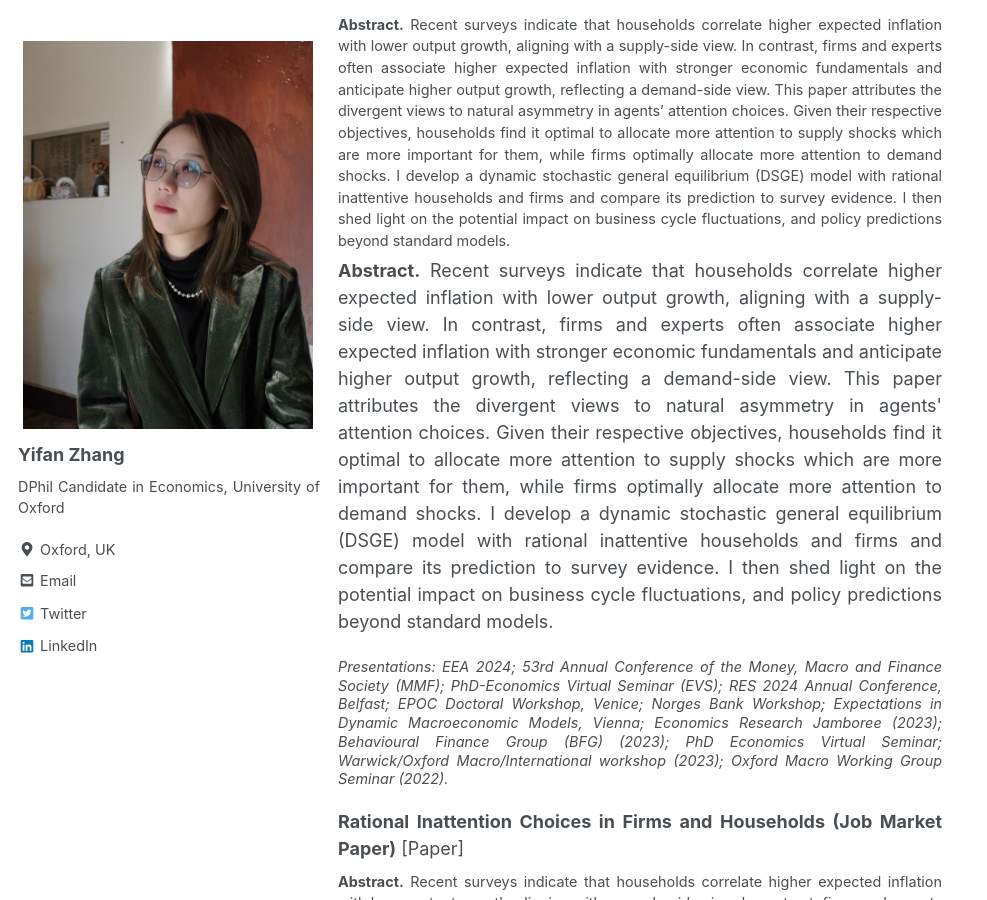
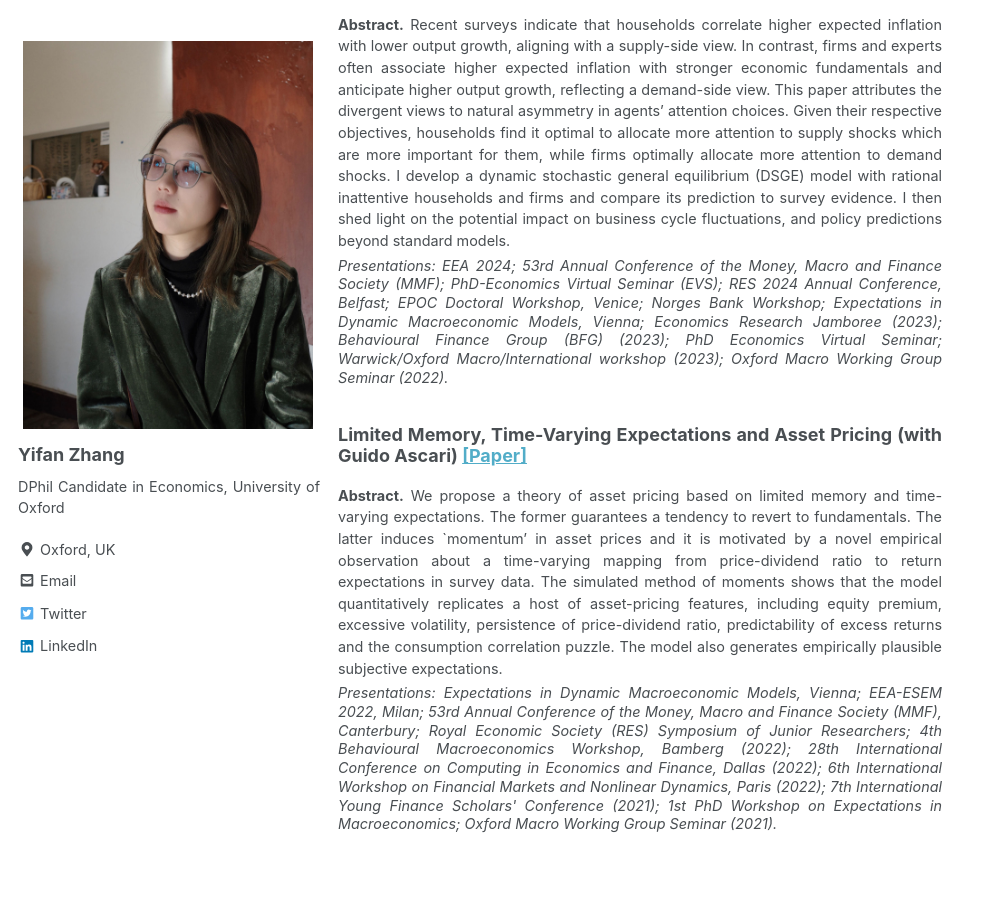
Before and after one commit to yifan-zhang-in/yifan-zhang-in.github.io, a Jekyll site: the page built from _pages/2_research.md, in a window 1280 px wide and 900 px high, scrolled down 370 px. Shown: the whole window, without its empty margins (0-987 px from the left). Built offline with Jekyll 4.4.1, drawn with Linux system fonts in a browser that asks for light colours; nearby versions of some CDN libraries; some of the changed text lies outside the part shown.

Commit message:
Update 2_research.md

```diff
--- a/_pages/2_research.md
+++ b/_pages/2_research.md
@@ -8,23 +8,10 @@ permalink: /research/
 
 #### **Abstract.** Recent surveys indicate that households correlate higher expected inflation with lower output growth, aligning with a supply-side view. In contrast, firms and experts often associate higher expected inflation with stronger economic fundamentals and anticipate higher output growth, reflecting a demand-side view. This paper attributes the divergent views to natural asymmetry in agents' attention choices. Given their respective objectives, households find it optimal to allocate more attention to supply shocks which are more important for them, while firms optimally allocate more attention to demand shocks. I develop a dynamic stochastic general equilibrium (DSGE) model with rational inattentive households and firms and compare its prediction to survey evidence. I then shed light on the potential impact on business cycle fluctuations, and policy predictions beyond standard models.
 
-<p>  <strong>Abstract.</strong> Recent surveys indicate that households correlate higher expected inflation with lower output growth, aligning with a supply-side view. In contrast, firms and experts often associate higher expected inflation with stronger economic fundamentals and anticipate higher output growth, reflecting a demand-side view. This paper attributes the divergent views to natural asymmetry in agents' attention choices. Given their respective objectives, households find it optimal to allocate more attention to supply shocks which are more important for them, while firms optimally allocate more attention to demand shocks. I develop a dynamic stochastic general equilibrium (DSGE) model with rational inattentive households and firms and compare its prediction to survey evidence. I then shed light on the potential impact on business cycle fluctuations, and policy predictions beyond standard models.</p>
-
 <p class="small"> Presentations: EEA 2024; 53rd Annual Conference of the Money, Macro and Finance Society (MMF); PhD-Economics Virtual Seminar (EVS); RES 2024 Annual Conference, Belfast; EPOC Doctoral Workshop, Venice; Norges Bank Workshop; Expectations in Dynamic Macroeconomic Models, Vienna; Economics Research Jamboree (2023); Behavioural Finance Group (BFG) (2023); PhD Economics Virtual Seminar; Warwick/Oxford Macro/International workshop (2023); Oxford Macro Working Group Seminar (2022).</p>
 
-<p style="margin-bottom: 0.5em; font-size: 1em;"><strong>Rational Inattention Choices in Firms and Households (Job Market Paper)</strong> [Paper]</p>
+### **Limited Memory, Time-Varying Expectations and Asset Pricing** (with Guido Ascari) [[Paper]](/home/files/papers/wp_tv_expectations.pdf)
 
-<p style="margin-bottom: 0.5em; font-size: 0.8em; line-height: 1.5;"><strong>Abstract.</strong> Recent surveys indicate that households correlate higher expected inflation with lower output growth, aligning with a supply-side view. In contrast, firms and experts often associate higher expected inflation with stronger economic fundamentals and anticipate higher output growth, reflecting a demand-side view. This paper attributes the divergent views to natural asymmetry in agents' attention choices. Given their respective objectives, households find it optimal to allocate more attention to supply shocks which are more important for them, while firms optimally allocate more attention to demand shocks. I develop a dynamic stochastic general equilibrium (DSGE) model with rational inattentive households and firms and compare its prediction to survey evidence. I then shed light on the potential impact on business cycle fluctuations, and policy predictions beyond standard models.</p>
+#### **Abstract.** We propose a theory of asset pricing based on limited memory and time-varying expectations. The former guarantees a tendency to revert to fundamentals. The latter induces `momentum' in asset prices and it is motivated by a novel empirical observation about a time-varying mapping from price-dividend ratio to return expectations in survey data. The simulated method of moments shows that the model quantitatively replicates a host of asset-pricing features, including equity premium, excessive volatility, persistence of price-dividend ratio, predictability of excess returns and the consumption correlation puzzle. The model also generates empirically plausible subjective expectations.
 
-<p style="margin-top: 0em; margin-bottom: 5em; font-size: 0.8em; line-height: 1.3;">
-<em>Presentations: EEA 2024; 53rd Annual Conference of the Money, Macro and Finance Society (MMF); PhD-Economics Virtual Seminar (EVS); RES 2024 Annual Conference, Belfast; EPOC Doctoral Workshop, Venice; Norges Bank Workshop; Expectations in Dynamic Macroeconomic Models, Vienna; Economics Research Jamboree (2023); Behavioural Finance Group (BFG) (2023); PhD Economics Virtual Seminar; Warwick/Oxford Macro/International workshop (2023); Oxford Macro Working Group Seminar (2022).</em>
-</p>
-
-
-
-<p style="margin-bottom: 0.5em; font-size: 1em;"><strong>Limited Memory, Time-Varying Expectations and Asset Pricing</strong> (with Guido Ascari) [Paper](/home/files/papers/wp_tv_expectations.pdf) </p>
-<p style="margin-bottom: 0.5em; font-size: 0.8em; line-height: 1.5;"><strong>Abstract.</strong> We propose a theory of asset pricing based on limited memory and time-varying expectations. The former guarantees a tendency to revert to fundamentals. The latter induces `momentum' in asset prices and it is motivated by a novel empirical observation about a time-varying mapping from price-dividend ratio to return expectations in survey data. The simulated method of moments shows that the model quantitatively replicates a host of asset-pricing features, including equity premium, excessive volatility, persistence of price-dividend ratio, predictability of excess returns and the consumption correlation puzzle. The model also generates empirically plausible subjective expectations.</p>
-
-<p style="margin-top: 0em; margin-bottom: 5em; font-size: 0.8em; line-height: 1.3;">
-<em>Presentations:  Expectations in Dynamic Macroeconomic Models, Vienna; EEA-ESEM 2022, Milan; 53rd Annual Conference of the Money, Macro and Finance  Society (MMF), Canterbury; Royal Economic Society (RES) Symposium of Junior Researchers; 4th Behavioural Macroeconomics Workshop, Bamberg (2022); 28th International Conference on Computing in Economics and Finance, Dallas (2022); 6th International Workshop on Financial Markets and Nonlinear Dynamics, Paris (2022); 7th International Young Finance Scholars' Conference (2021); 1st PhD Workshop on Expectations in Macroeconomics;  Oxford Macro Working Group Seminar (2021).</em>
-</p>
+<p class="small"> Presentations:  Expectations in Dynamic Macroeconomic Models, Vienna; EEA-ESEM 2022, Milan; 53rd Annual Conference of the Money, Macro and Finance  Society (MMF), Canterbury; Royal Economic Society (RES) Symposium of Junior Researchers; 4th Behavioural Macroeconomics Workshop, Bamberg (2022); 28th International Conference on Computing in Economics and Finance, Dallas (2022); 6th International Workshop on Financial Markets and Nonlinear Dynamics, Paris (2022); 7th International Young Finance Scholars' Conference (2021); 1st PhD Workshop on Expectations in Macroeconomics;  Oxford Macro Working Group Seminar (2021).</p>
```
